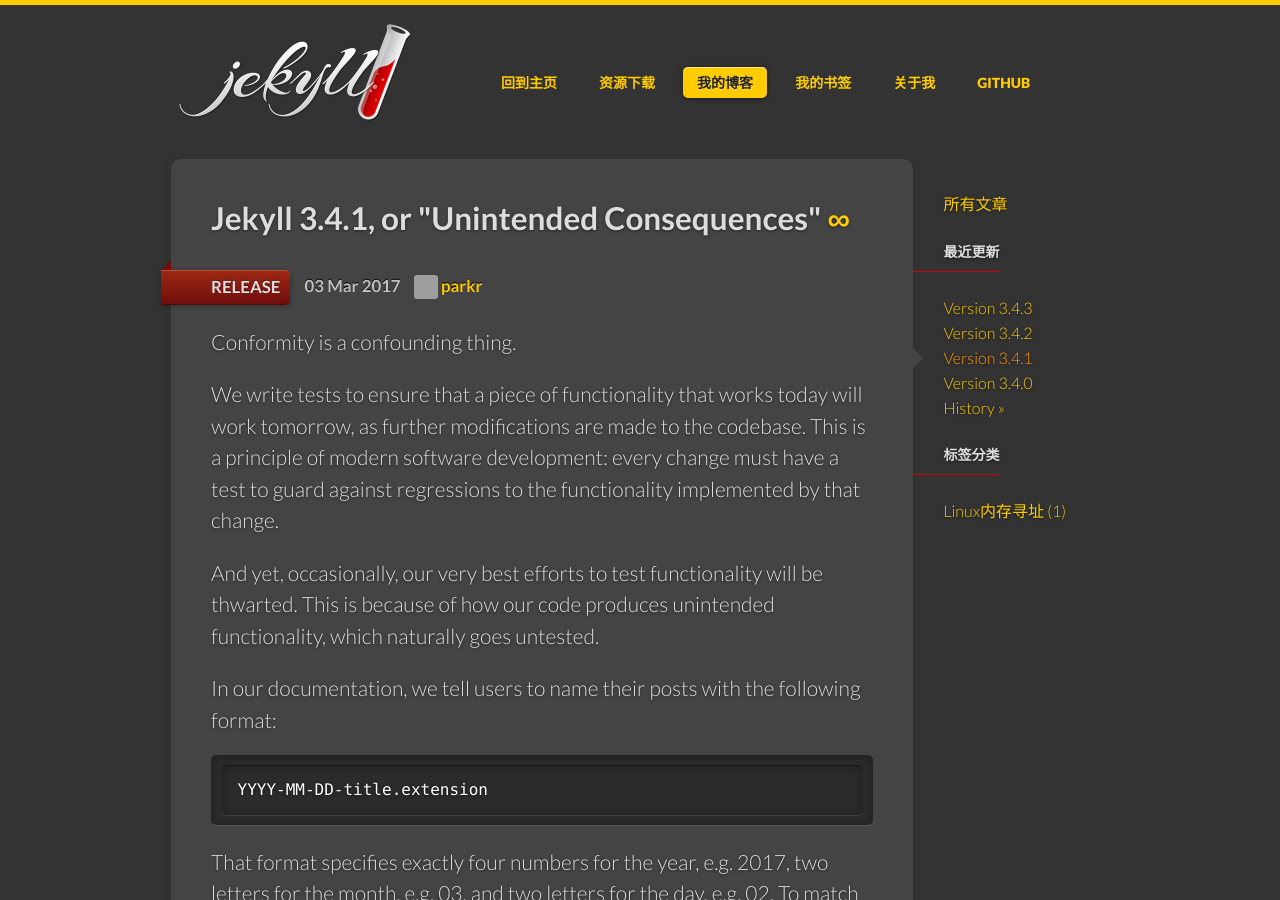
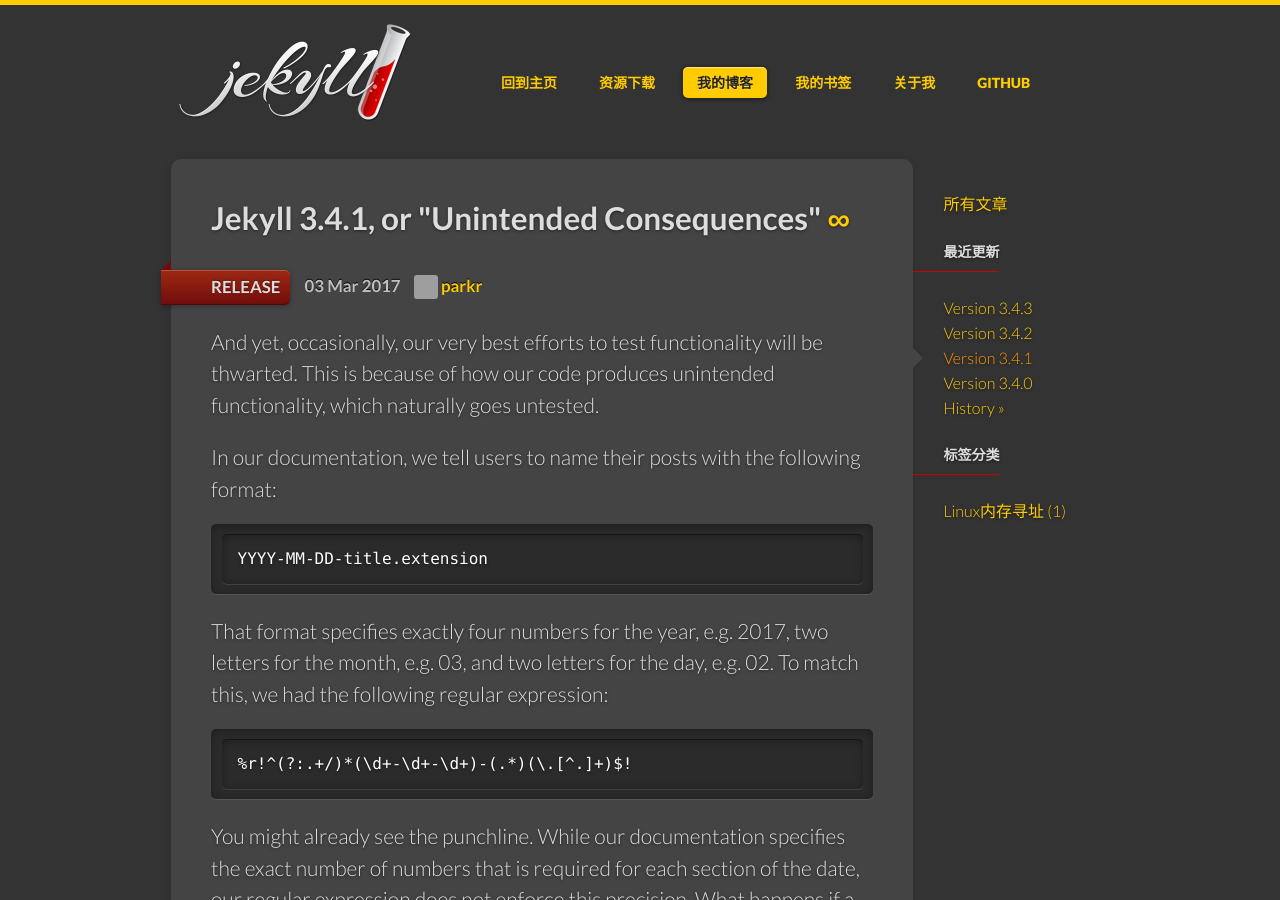
Before and after one commit to csulrong/csulrong.github.io, a Jekyll site: the page built from _posts/2017-03-02-jekyll-3-4-1-released.md, in a window 1280 px wide and 900 px high. Built offline with Jekyll 4.4.1, drawn with Linux system fonts in a browser that asks for light colours; grey boxes are pictures that could not be loaded.

Commit message:
add excerpt_separator for all posts

```diff
--- a/_layouts/blogs_item.html
+++ b/_layouts/blogs_item.html
@@ -22,7 +22,7 @@
     </a>
   </div>
   <div class="post-content">
-    {{ content }}
-    <!-- {{ post.excerpt | strip_html }} -->
+    <!-- {{ content }} -->
+    {{ post.excerpt | strip_html }}
   </div>
 </article>
--- a/_posts/2017-03-02-jekyll-3-4-1-released.markdown
+++ b/_posts/2017-03-02-jekyll-3-4-1-released.md
@@ -4,6 +4,7 @@
 author: parkr
 version: 3.4.1
 categories: [release]
+excerpt_separator: <!-- more -->
 ---
 
 Conformity is a confounding thing.
@@ -13,6 +14,8 @@
 is a principle of modern software development: every change must have a
 test to guard against regressions to the functionality implemented by that
 change.
+
+<!-- more -->
 
 And yet, occasionally, our very best efforts to test functionality will be
 thwarted. This is because of how our code produces unintended
```
Also changed, not shown: _posts/2017-01-18-jekyll-3-4-0-released.md (renamed from _posts/2017-01-18-jekyll-3-4-0-released.markdown, +3 -0 lines), _posts/2017-03-09-jekyll-3-4-2-released.md (renamed from _posts/2017-03-09-jekyll-3-4-2-released.markdown, +3 -0 lines), _posts/2017-03-21-jekyll-3-4-3-released.md (renamed from _posts/2017-03-21-jekyll-3-4-3-released.markdown, +3 -0 lines), _posts/2017-03-26-linux-mem-address-01.md (+1 -0 lines).
